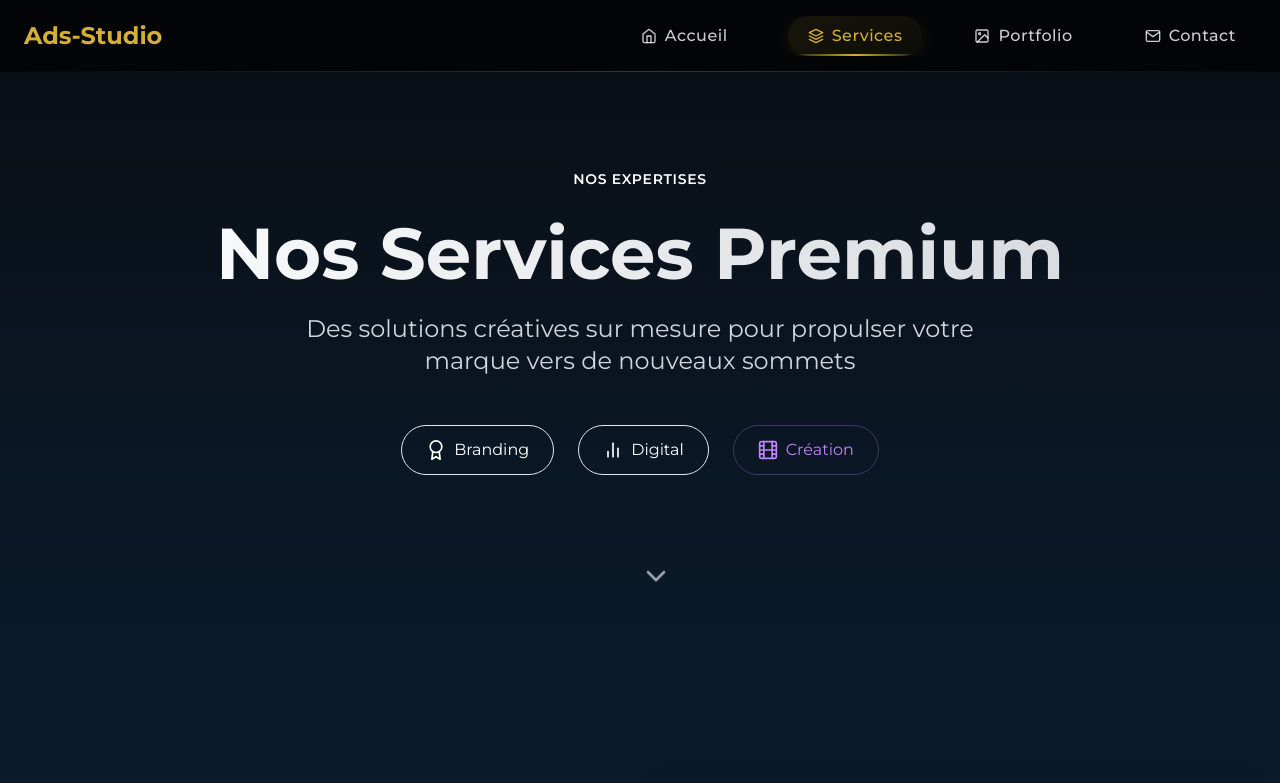
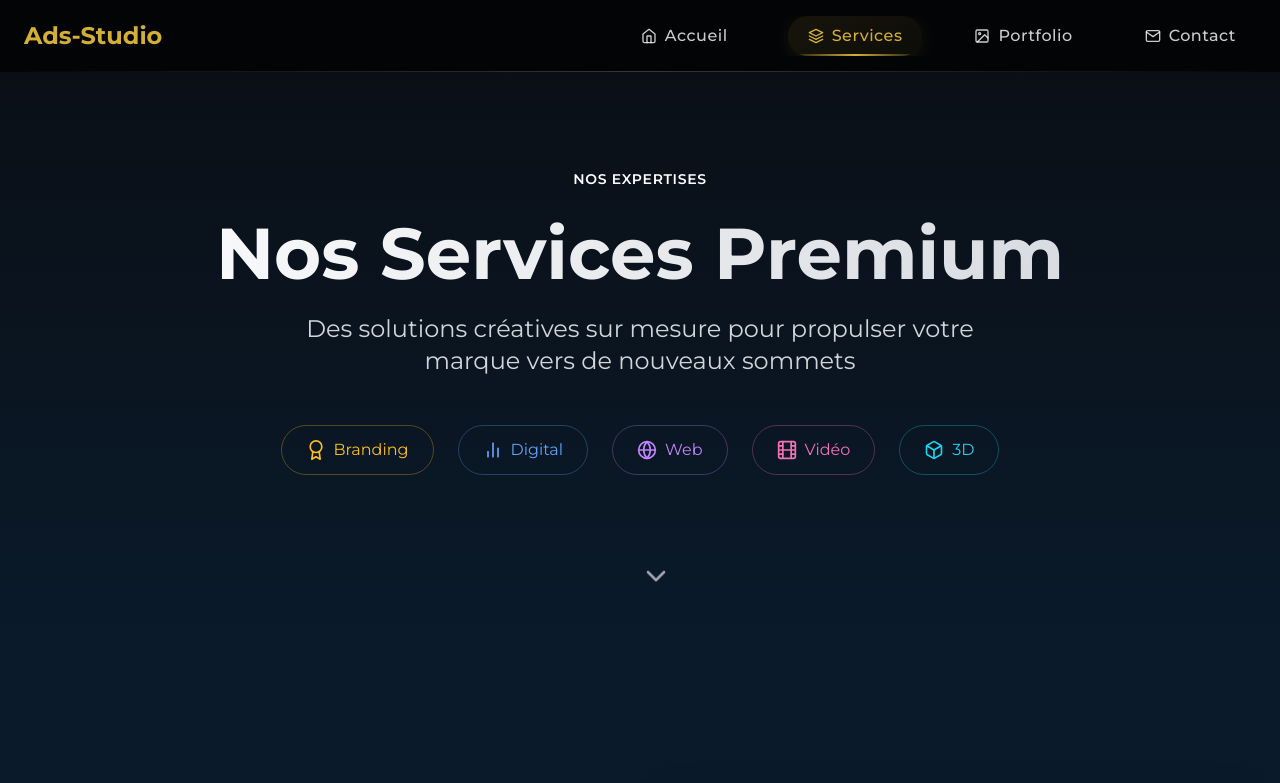
Before and after one commit to MOREQASSE/ads-studio-website, a plain HTML site: page services.html in a window 1280 px wide. Shown: the top 783 px of the page. Drawn offline with nearby package versions, Linux system fonts and the light colour scheme.

Commit message:
updated services buttons

```diff
--- a/services.html
+++ b/services.html
@@ -106,18 +106,26 @@
             <p class="text-xl md:text-2xl text-gray-300 max-w-3xl mx-auto mb-12" data-aos="fade-up" data-aos-delay="100">
                 Des solutions créatives sur mesure pour propulser votre marque vers de nouveaux sommets
             </p>
-            <div class="flex flex-wrap justify-center gap-6 mt-12" data-aos="fade-up" data-aos-delay="200">
-                <a href="#branding" class="px-6 py-3 rounded-full border border-gold/30 text-gold hover:bg-gold/10 transition-all duration-300 flex items-center">
-                    <i data-feather="award" class="w-5 h-5 mr-2"></i>
+            <div class="flex flex-wrap justify-center gap-4 md:gap-6 mt-8 md:mt-12" data-aos="fade-up" data-aos-delay="200">
+                <a href="#branding" class="px-4 md:px-6 py-2 md:py-3 rounded-full border border-amber-400/30 text-amber-400 hover:bg-amber-400/10 transition-all duration-300 flex items-center text-sm md:text-base">
+                    <i data-feather="award" class="w-4 h-4 md:w-5 md:h-5 mr-1.5 md:mr-2"></i>
                     Branding
                 </a>
-                <a href="#digital" class="px-6 py-3 rounded-full border border-electric-blue/30 text-electric-blue hover:bg-electric-blue/10 transition-all duration-300 flex items-center">
-                    <i data-feather="bar-chart-2" class="w-5 h-5 mr-2"></i>
+                <a href="#digital" class="px-4 md:px-6 py-2 md:py-3 rounded-full border border-blue-400/30 text-blue-400 hover:bg-blue-400/10 transition-all duration-300 flex items-center text-sm md:text-base">
+                    <i data-feather="bar-chart-2" class="w-4 h-4 md:w-5 md:h-5 mr-1.5 md:mr-2"></i>
                     Digital
                 </a>
-                <a href="#creation" class="px-6 py-3 rounded-full border border-purple-400/30 text-purple-400 hover:bg-purple-400/10 transition-all duration-300 flex items-center">
-                    <i data-feather="film" class="w-5 h-5 mr-2"></i>
-                    Création
+                <a href="#siteweb" class="px-4 md:px-6 py-2 md:py-3 rounded-full border border-purple-400/30 text-purple-400 hover:bg-purple-400/10 transition-all duration-300 flex items-center text-sm md:text-base">
+                    <i data-feather="globe" class="w-4 h-4 md:w-5 md:h-5 mr-1.5 md:mr-2"></i>
+                    Web
+                </a>
+                <a href="#creation" class="px-4 md:px-6 py-2 md:py-3 rounded-full border border-pink-400/30 text-pink-400 hover:bg-pink-400/10 transition-all duration-300 flex items-center text-sm md:text-base">
+                    <i data-feather="film" class="w-4 h-4 md:w-5 md:h-5 mr-1.5 md:mr-2"></i>
+                    Vidéo
+                </a>
+                <a href="#3d" class="px-4 md:px-6 py-2 md:py-3 rounded-full border border-cyan-400/30 text-cyan-400 hover:bg-cyan-400/10 transition-all duration-300 flex items-center text-sm md:text-base">
+                    <i data-feather="box" class="w-4 h-4 md:w-5 md:h-5 mr-1.5 md:mr-2"></i>
+                    3D
                 </a>
             </div>
         </div>
```
